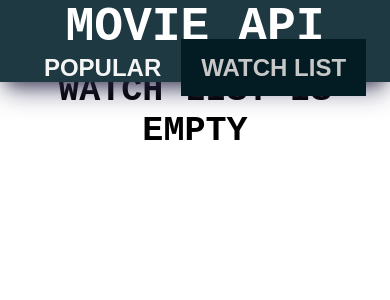
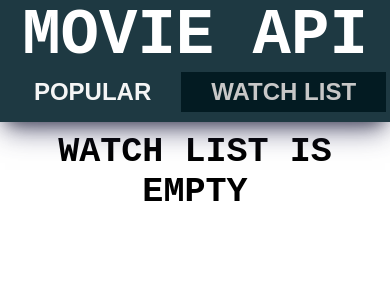
Before and after one commit to helljack26/movie-app, a React (Create React App) app: page /watch-list in a window 390 px wide. Shown: the top 300 px of the page. Built offline with nearby package versions, Linux system fonts and the light colour scheme.

Commit message:
add media screen for header

```diff
--- a/src/components/AddToWatchListButton/AddToWatchListButton.jsx
+++ b/src/components/AddToWatchListButton/AddToWatchListButton.jsx
@@ -6,7 +6,7 @@ import { toWatchList } from '../../store/filmApi/types';
 
 const buttonTypeArr = {
     inWatch: {
-        type:  'inWatch',
+        type: 'inWatch',
         url: './img/check-circle.svg',
         class: 'inWatch',
         tooltip: 'Remove from Watch list'
@@ -15,10 +15,10 @@ const buttonTypeArr = {
         type: 'notInWatch',
         url: './img/plus.svg',
         class: 'notInWatch',
-        tooltip:'Add to Watch list'
+        tooltip: 'Add to Watch list'
     },
     detailsInWatch: {
-        type:'detailsInWatch',
+        type: 'detailsInWatch',
         text: 'Delete from watch list',
         class: 'detailsInWatch'
     },
@@ -32,29 +32,30 @@ const buttonTypeArr = {
 const AddToWatchListButton = ({ name, image, genre, id, buttonType }) => {
     const dispatch = useDispatch();
     const [type, setType] = useState();
-    const [tooltipText, setTooltipText] = useState();
+    const [tooltipText, setTooltipText] = useState(buttonTypeArr.notInWatch.tooltip);
     switch (type === undefined ? buttonType : type) {
         case 'inWatch':
         case true:
             return (
                 <>
                     <button type='button' className={style.addIconBtn}>
-                        <img src={buttonTypeArr.inWatch.url} alt={buttonTypeArr.notInWatch.tooltip} className={style.inWatch}
+                        <img src={buttonTypeArr.inWatch.url} alt={buttonTypeArr.notInWatch.tooltip}
+                            className={style.inWatch}
                             onClick={() => {
                                 dispatch(toWatchList(undefined, undefined, undefined, id))
                                 setType(buttonTypeArr.notInWatch.type)
                                 setTooltipText(buttonTypeArr.notInWatch.tooltip)
                             }} />
-                        <div className={style.tooltip}>
-                            {/* <p>Remove from Watch list</p> */}
-                            <p>{tooltipText}</p>
+                        <div className={style.tooltip} style={{ left: '-150%' }}>
+                            <p>{buttonType === true ? buttonTypeArr.inWatch.tooltip : tooltipText}</p>
                         </div>
                     </button>
                 </>)
         case 'detailsInWatch':
             return (
                 <>
-                    <button type='button' className={`${style.detailsBtn} ${style.detailsInWatch}`} onClick={() => {
+                    <button type='button' className={`${style.detailsBtn} ${style.detailsInWatch}`}
+                        onClick={() => {
                             dispatch(toWatchList(undefined, undefined, undefined, id))
                             setType(buttonTypeArr.detailsNotInWatch.type)
                         }}>
@@ -63,7 +64,8 @@ const AddToWatchListButton = ({ name, image, genre, id, buttonType }) => {
                 </>)
         case 'detailsNotInWatch':
             return (<>
-                <button type='button' className={`${style.detailsBtn} ${style.detailsNotInWatch}`} onClick={() => {
+                <button type='button' className={`${style.detailsBtn} ${style.detailsNotInWatch}`}
+                    onClick={() => {
                         dispatch(toWatchList(name, image, genre, id))
                         setType(buttonTypeArr.detailsInWatch.type)
                     }}>
@@ -73,7 +75,8 @@ const AddToWatchListButton = ({ name, image, genre, id, buttonType }) => {
         default:
             return <>
                 <button type='button' className={style.addIconBtn}>
-                    <img src={buttonTypeArr.notInWatch.url} alt="add to watch list" className={`${style.addIcon} ${style.notInWatch}`} onClick={() => {
+                    <img src={buttonTypeArr.notInWatch.url} alt="add to watch list"
+                        className={`${style.addIcon} ${style.notInWatch}`} onClick={() => {
                             dispatch(toWatchList(name, image, genre, id))
                             setType('inWatch')
                             setTooltipText(buttonTypeArr.inWatch.tooltip)
--- a/src/components/AddToWatchListButton/AddToWatchListButton.module.css
+++ b/src/components/AddToWatchListButton/AddToWatchListButton.module.css
@@ -77,7 +77,9 @@
     color: white;
     position: absolute;
     top: -80%;
-    left: -100%;
+    left: calc(100% - 200%);
+    margin: 0 auto;
+    text-align: center;
     border-radius: 9px;
     font-size: 1rem;
     transform: translateY(9px);
@@ -113,7 +115,7 @@
     animation: odsoky 1s ease-in-out infinite alternate;
 }
 /*tooltip */
-.tooltipForRemove {
+/* .tooltipForRemove {
     visibility: hidden;
     z-index: 200;
     opacity: .40;
@@ -130,9 +132,9 @@
     transform: translateY(9px);
     transition: all 0.3s ease-in-out;
     box-shadow: 0 0 3px rgba(56, 54, 54, 0.86);
-}
+} */
 
-/* tooltip  after*/
+/* tooltip  after
  .tooltipForRemove::after {
     content: " ";
     width: 0;
@@ -150,7 +152,7 @@
     opacity: 1;
     transition: 0.3s linear;
     animation: odsoky 1s ease-in-out infinite alternate;
-}
+} */
 
 @keyframes odsoky {
     0% {
--- a/src/components/FilmList/FilmList.module.css
+++ b/src/components/FilmList/FilmList.module.css
@@ -1,5 +1,4 @@
 .popularHeader {
-    height: 6vh;
     width: 100%;
     display: flex;
     align-items: flex-end;
@@ -9,7 +8,7 @@
     padding: 0px;
     font-family: monospace;
     margin: 0 auto;
-    margin-top: 18px;
+    margin-top: 10px;
     font-size: 1.8rem;
     text-transform: uppercase;
     word-wrap: break-word;
@@ -77,6 +76,7 @@ main::-webkit-scrollbar-thumb {
         column-count: 2;
     }
     .popularHeader{
+        margin-top: 10px;
         font-size: 6vw;
     }
 }
@@ -84,6 +84,9 @@ main::-webkit-scrollbar-thumb {
 @media screen and (max-width: 560px) {
     .filmListBlock {
         column-count: 2;
+    }
+    .popularHeader{
+        margin-top: 10px;
     }
 }
 
@@ -93,3 +96,9 @@ main::-webkit-scrollbar-thumb {
     }
 
 }
+@media screen and (max-width: 385px) {
+main{
+    overflow-y: auto;
+    height:fit-content;
+}
+}
--- a/src/components/Header/Header.module.css
+++ b/src/components/Header/Header.module.css
@@ -1,6 +1,7 @@
 .header {
     width: 100vw;
     height: 9vh;
+    min-height: 45px;
     display: flex;
     background-color: #1e3942;
     color: white;
@@ -33,8 +34,18 @@
 
 @media screen and (max-width: 1000px) {
     .header{
-
         height: fit-content;
         flex-direction: column;
     }
+    .logo{
+        font-size: 4rem;
+    }
 }
+@media screen and (max-width: 385px) {
+    .header{
+        position: relative;
+    }
+    .logo{
+        font-size: 15vw;
+    }
+}
--- a/src/components/Navbar/Navbar.jsx
+++ b/src/components/Navbar/Navbar.jsx
@@ -12,19 +12,24 @@ const Navbar = ({ active }) => {
         case 'popular':
             return (<>
                 <div id='navbar' className={style.navbar}>
+                    <div className={style.navbarBlock}>
                         <Link id='popular' to="" className={`${style.navbarLink} ${style.active}`}>Popular</Link>
                         <Link id='watch' to="/watch-list" className={style.navbarLink}>Watch list</Link>
                     </div>
                     <QueryInput />
+                </div>
+
             </>)
         case 'watch':
             return (
                 <>
                     <div id='navbar' className={style.navbar}>
+                        <div className={style.navbarBlock}>
                             <Link id='popular' to="/" className={style.navbarLink} onClick={() => dispatch(getFilmListFromApi(true))}>Popular</Link>
                             <Link id='watch' to="/watch-list" className={`${style.navbarLink} ${style.active}`}>Watch list</Link>
                         </div>
                         <div className={style.emptyInput}>
+                        </div>
                     </div>
                 </>
             )
@@ -32,22 +37,28 @@ const Navbar = ({ active }) => {
             return (
                 <>
                     <div id='navbar' className={style.navbar}>
+                        <div className={style.navbarBlock}>
                             <Link id='popular' to="/" className={style.navbarLink}
                                 onClick={() => dispatch(getFilmListFromApi(true))}>Popular</Link>
                             <Link id='watch' to="/watch-list" className={style.navbarLink} >Watch list</Link>
                         </div>
                         <QueryInput />
+                    </div>
+
                 </>
             )
         default:
             return <>
                 <div id='navbar' className={style.navbar}>
+                    <div className={style.navbarBlock}>
                         <Link id='popular' to="/" className={style.navbarLink}
                             onClick={() => dispatch(getFilmListFromApi(true))}>Popular</Link>
                         <Link id='watch' to="/watch-list" className={style.navbarLink}>Watch list</Link>
                     </div>
                     <div className={style.emptyInput}>
                     </div>
+                </div>
+
             </>
     }
 }
--- a/src/components/Navbar/Navbar.module.css
+++ b/src/components/Navbar/Navbar.module.css
@@ -1,7 +1,28 @@
+.navbar{
+    margin-left: 5vw;
+    width: 60%;
+    height: 100%;
+    display: flex;
+    justify-content: flex-end;
+    align-items: center;
+}
+a{
+    padding: 0;
+    margin: 0;
+}
+.navbarBlock{
+    display: flex;
+    width: 100%;
+    height: 100%;
+    margin-left: -15%;
+}
 .navbarLink{
     color: whitesmoke;
     font-size: 1.5rem;
-    padding: 15px 20px;
+    display: flex;
+    align-items: center;
+    padding: 0px 30px;
+    height: 100%;
 }
 .navbarLink:hover{
     color: whitesmoke;
@@ -11,7 +32,6 @@
     color: rgb(199, 199, 199);
     background-color: #031b22;
     height: 100%;
-    padding: 15px 20px;
 }
 .active:hover {
 color: rgb(199, 199, 199);
@@ -21,3 +41,51 @@ cursor: default;
 .emptyInput{
     width:26vw;
 }
+@media screen and (max-width: 1000px) {
+.navbar{
+    width: 100%;
+    height: 50px;
+    justify-content: space-between;
+    margin-left: 0;
+}
+.navbarBlock{
+    margin-left: 0;
+}
+}
+@media screen and (max-width: 750px) {
+    .navbar{
+        height: 40px;
+
+    }
+    .navbarLink{
+        font-size: 1.2rem;
+    }
+}
+@media screen and (max-width: 600px) {
+    .navbar{
+     flex-direction: column;
+     align-items: center;
+     height: fit-content;
+     padding-bottom: 5px;
+    }
+    .navbarBlock{
+        margin-left: 0;
+        height: 40px;
+        justify-content: center;
+        margin-bottom: 5px;
+    }
+    .navbarLink{
+        font-size: 1.5rem;
+    }
+}
+@media screen and (max-width: 385px) {
+    .navbarBlock{
+        flex-direction: column;
+        align-items: center;
+        height: fit-content;
+    }
+    .navbarLink{
+        padding: 10px 40px;
+        font-size: 2rem;
+    }
+}
--- a/src/components/QueryInput/QueryInput.module.css
+++ b/src/components/QueryInput/QueryInput.module.css
@@ -1,15 +1,18 @@
 .inputBlock{
     display: flex;
+    width: 90%;
     align-items: center;
     border-radius: 3px;
     overflow: hidden;
     border: 0.2px solid gray;
+    height: fit-content;
 }
 
 .input {
     background-color: #050f1377;
     color: white;
     margin: 0;
+    width: 100%;
     padding: 4px 10px;
     border: none;
     outline: none;
@@ -27,7 +30,7 @@ input:focus::placeholder {
     /* border-bottom: 1px solid rgb(0, 0, 0); */
 }
 .searchBtn{
-    height:36px;
+    height: 36px;
     background-color: transparent;
     cursor: pointer;
     border: none;
@@ -37,8 +40,9 @@ input:focus::placeholder {
     background-color: #02141a;
 }
 .searchBtn > img{
-    width: 100%;
-    height: 100%;
+    width: 20px;
+    height: 20px;
+    /* margin-right: 15px; */
     filter: invert(75%);
 }
 .searchBtn:hover{
--- a/src/index.css
+++ b/src/index.css
@@ -11,3 +11,11 @@ body {
   height: 100vh;
   font-family: sans-serif;
 }
+
+@media screen and (max-width: 385px) {
+  body {
+    overflow: visible;
+    height: 100%;
+
+  }
+}
```
Lines whose indentation alone changed are shown as unchanged.
